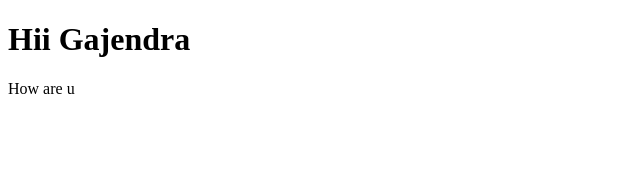
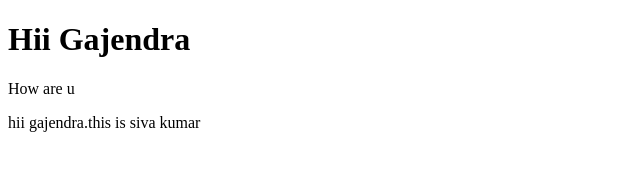
Before and after one commit to gajendrahv/freshersbatch-oct16, a plain HTML site: page index.html in a window 1280 px wide. Shown: the whole page, without its empty margins (0-640 px from the left). Drawn offline with Linux system fonts and the light colour scheme.

Commit message:
Update index.html

```diff
--- a/index.html
+++ b/index.html
@@ -11,3 +11,4 @@
     <p>How are u</p>
 </body>
 </html>
+hii gajendra.this is siva kumar
```
